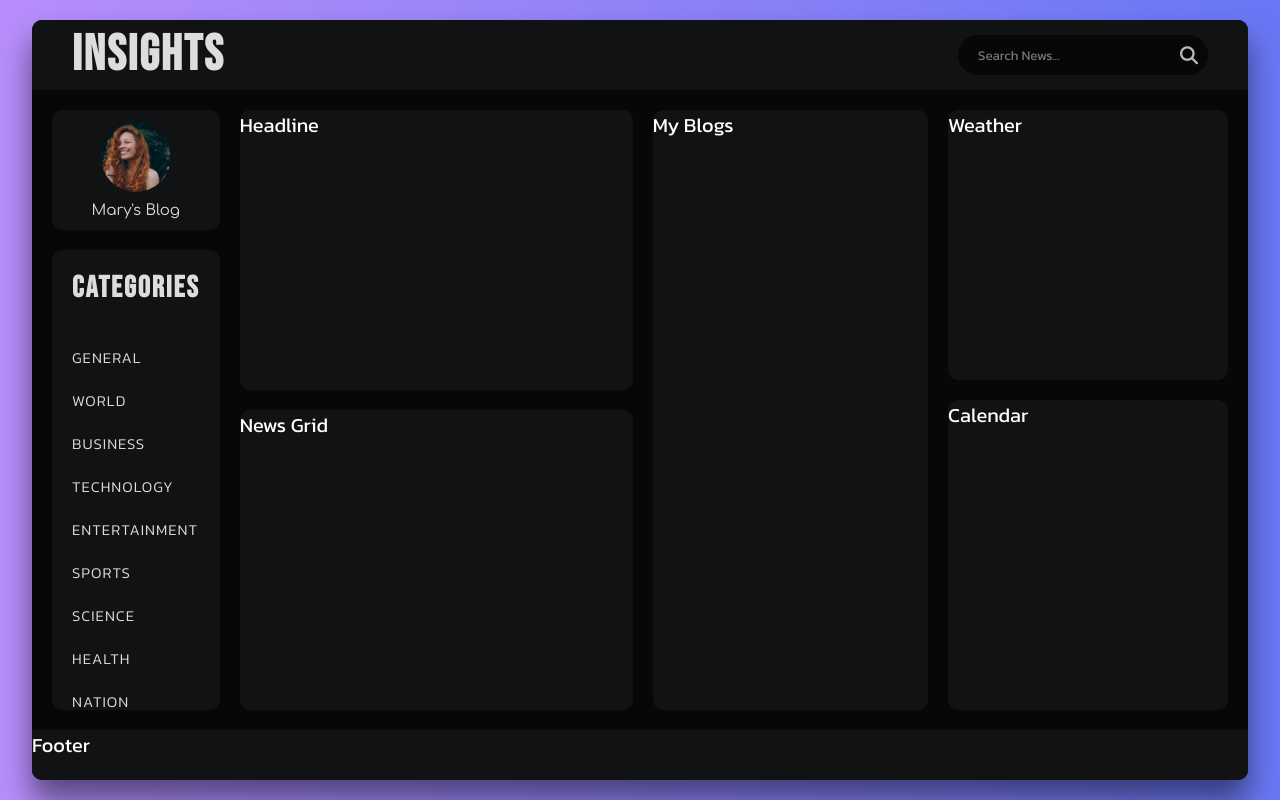
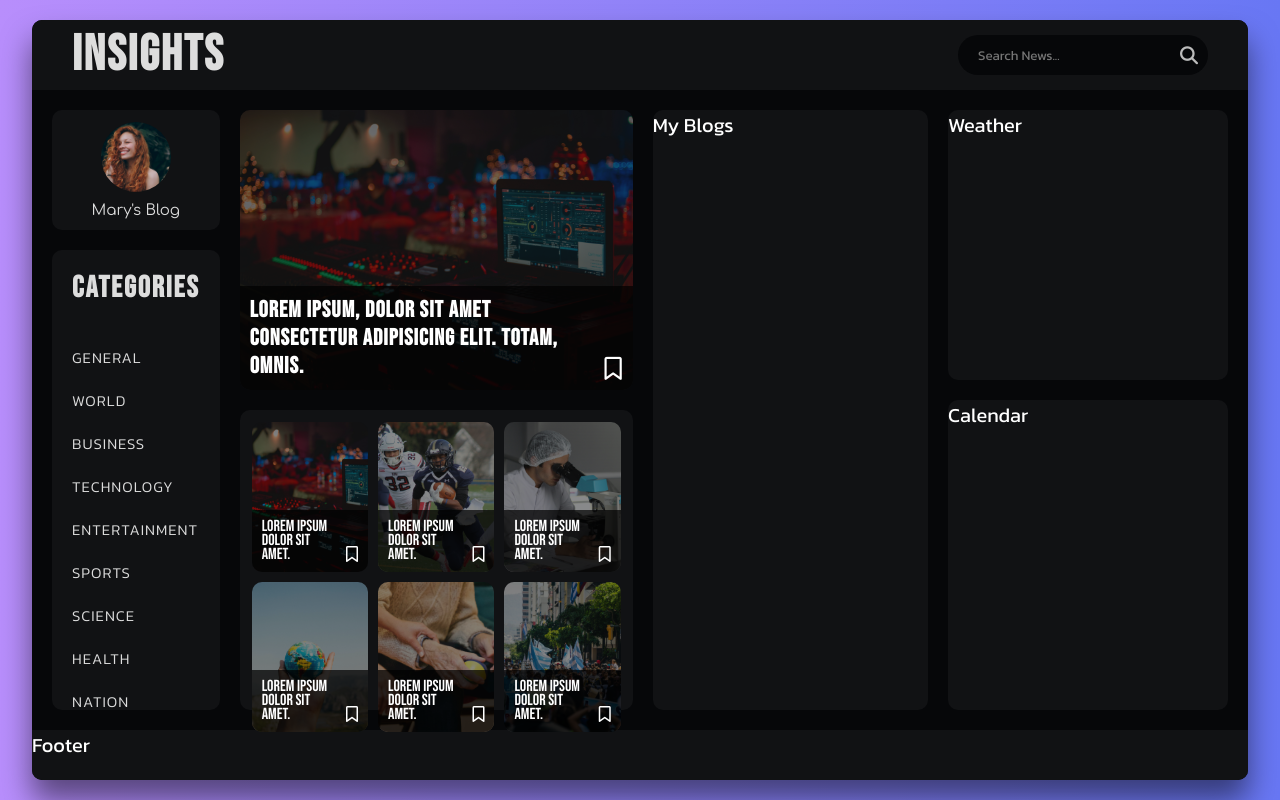
Before and after one commit to abhijeetpalanki/Insights, a React (Vite) app: page / in a window 1280 px wide. Built offline with nearby package versions, Linux system fonts and the light colour scheme.

Commit message:
customizing news content section

```diff
--- a/src/components/News.jsx
+++ b/src/components/News.jsx
@@ -3,6 +3,12 @@
 import Calendar from "./Calendar";
 import "../styles/News.css";
 import userImg from "../assets/images/user.jpg";
+import techImg from "../assets/images/tech.jpg";
+import sportsImg from "../assets/images/sports.jpg";
+import scienceImg from "../assets/images/science.jpg";
+import worldImg from "../assets/images/world.jpg";
+import healthImg from "../assets/images/health.jpg";
+import nationImg from "../assets/images/nation.jpg";
 
 const News = () => {
   return (
@@ -61,8 +67,58 @@
           </nav>
         </div>
         <div className="news-section">
-          <div className="headline">Headline</div>
-          <div className="news-grid">News Grid</div>
+          <div className="headline">
+            <img src={techImg} alt="Headline Image" />
+            <h2 className="headline-title">
+              Lorem ipsum, dolor sit amet consectetur adipisicing elit. Totam,
+              omnis.
+              <i className="fa-regular fa-bookmark bookmark"></i>
+            </h2>
+          </div>
+          <div className="news-grid">
+            <div className="news-grid-item">
+              <img src={techImg} alt="News Image" />
+              <h3>
+                Lorem ipsum dolor sit amet.
+                <i className="fa-regular fa-bookmark bookmark"></i>
+              </h3>
+            </div>
+            <div className="news-grid-item">
+              <img src={sportsImg} alt="News Image" />
+              <h3>
+                Lorem ipsum dolor sit amet.
+                <i className="fa-regular fa-bookmark bookmark"></i>
+              </h3>
+            </div>
+            <div className="news-grid-item">
+              <img src={scienceImg} alt="News Image" />
+              <h3>
+                Lorem ipsum dolor sit amet.
+                <i className="fa-regular fa-bookmark bookmark"></i>
+              </h3>
+            </div>
+            <div className="news-grid-item">
+              <img src={worldImg} alt="News Image" />
+              <h3>
+                Lorem ipsum dolor sit amet.
+                <i className="fa-regular fa-bookmark bookmark"></i>
+              </h3>
+            </div>
+            <div className="news-grid-item">
+              <img src={healthImg} alt="News Image" />
+              <h3>
+                Lorem ipsum dolor sit amet.
+                <i className="fa-regular fa-bookmark bookmark"></i>
+              </h3>
+            </div>
+            <div className="news-grid-item">
+              <img src={nationImg} alt="News Image" />
+              <h3>
+                Lorem ipsum dolor sit amet.
+                <i className="fa-regular fa-bookmark bookmark"></i>
+              </h3>
+            </div>
+          </div>
         </div>
         <div className="my-blogs">My Blogs</div>
         <div className="weather-calendar">
--- a/src/styles/News.css
+++ b/src/styles/News.css
@@ -154,6 +154,36 @@
   background-color: #111214;
   border-radius: 1rem;
   margin-bottom: 2rem;
+  position: relative;
+}
+
+.headline-title {
+  width: 100%;
+  position: absolute;
+  bottom: 0;
+  left: 0;
+  padding: 1rem 4rem 1rem 1rem;
+  font-family: "Bebas Neue", sans-serif;
+  font-size: clamp(1.5rem, 1.8cqi, 3rem);
+  letter-spacing: 0.1rem;
+  color: #fff;
+  background-color: rgba(0, 0, 0, 0.7);
+  border-radius: 0 0 1rem 1rem;
+}
+
+.bookmark {
+  position: absolute;
+  bottom: 1rem;
+  right: 1rem;
+  cursor: pointer;
+}
+
+.headline img {
+  width: 100%;
+  height: 100%;
+  object-fit: cover;
+  border-radius: 1rem;
+  opacity: 0.4;
 }
 
 .news-grid {
@@ -161,6 +191,44 @@
   height: 50%;
   background-color: #111214;
   border-radius: 1rem;
+  display: grid;
+  grid-template-columns: repeat(3, 1fr);
+  grid-template-rows: repeat(2, 1fr);
+  gap: 1rem;
+  padding: 1.2rem;
+  justify-content: center;
+  align-items: center;
+}
+
+.news-grid-item {
+  width: 100%;
+  height: 100%;
+  min-height: 15rem;
+  border-radius: 1rem;
+  position: relative;
+}
+
+.news-grid-item img {
+  width: 100%;
+  height: 100%;
+  display: block;
+  object-fit: cover;
+  border-radius: 1rem;
+  opacity: 0.5;
+}
+
+.news-grid-item h3 {
+  position: absolute;
+  bottom: 0;
+  left: 0;
+  padding: 1rem 3rem 1rem 1rem;
+  font-family: "Bebas Neue", sans-serif;
+  font-size: 1.6rem;
+  font-weight: 300;
+  line-height: 1.4rem;
+  background-color: rgba(0, 0, 0, 0.7);
+  width: 100%;
+  border-radius: 0 0 1rem 1rem;
 }
 
 .my-blogs {
```
